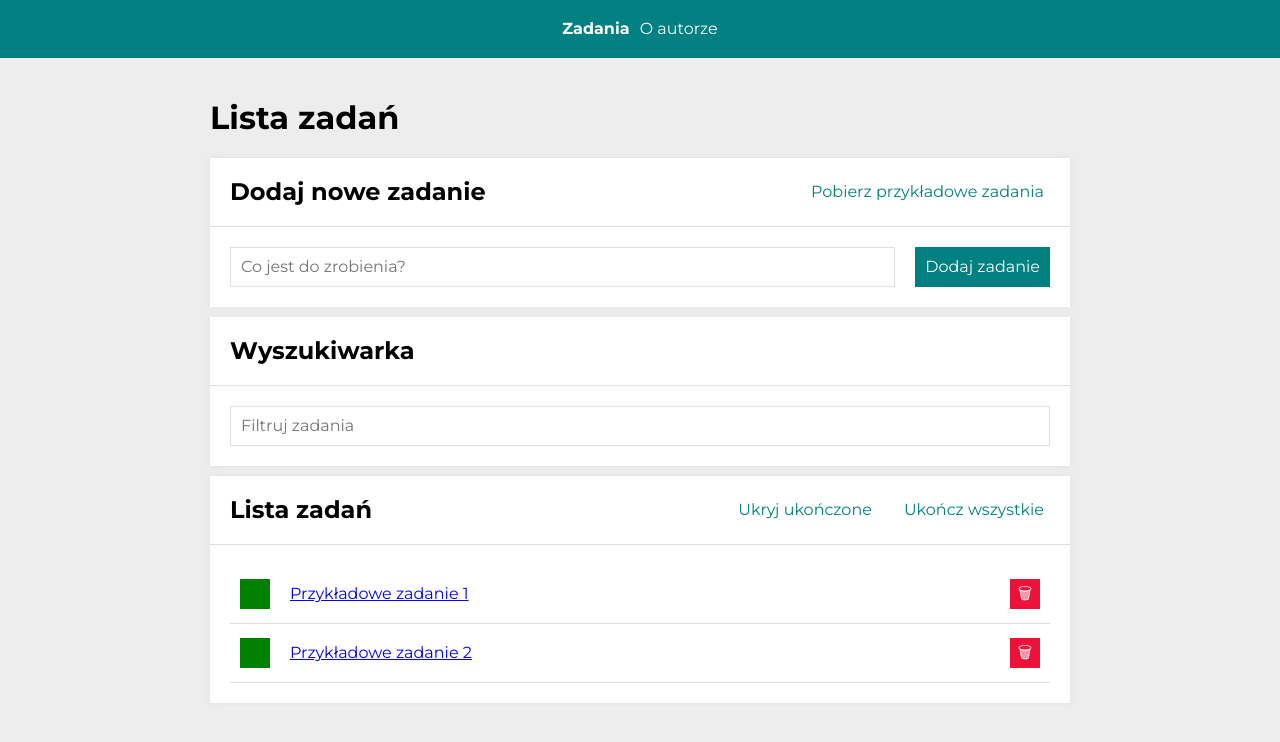
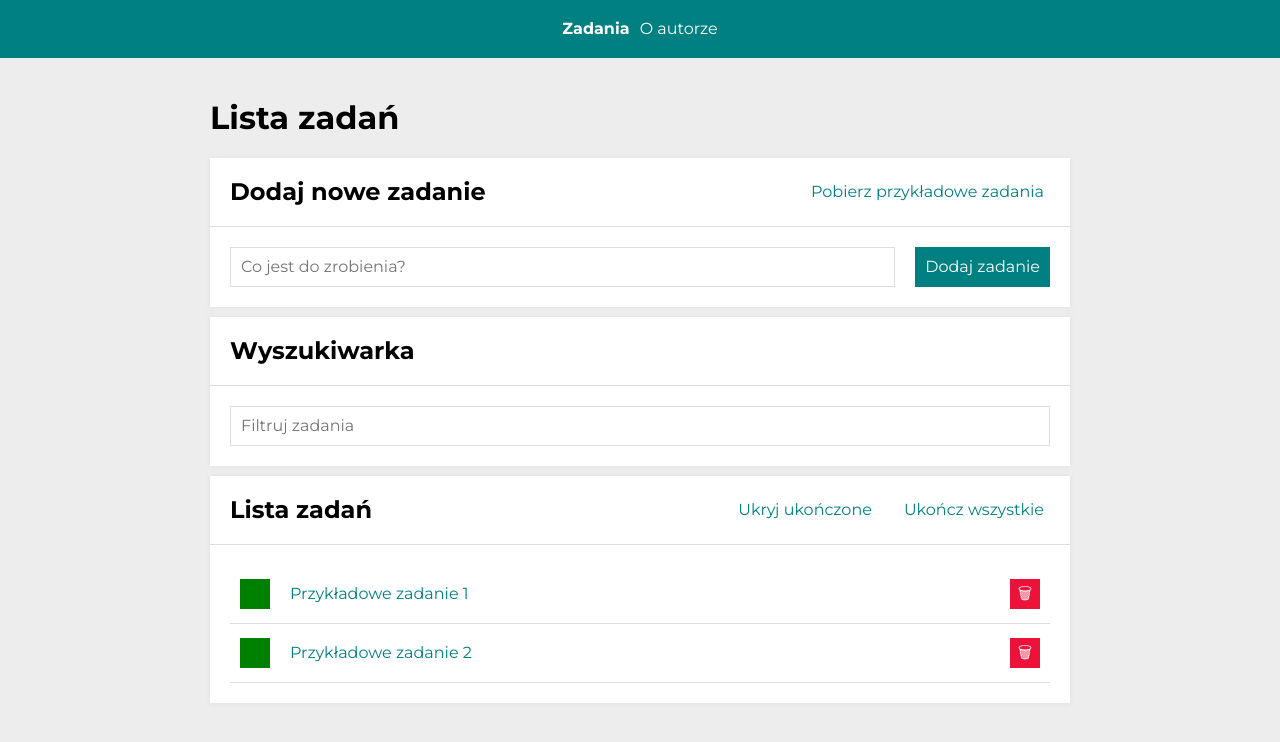
Before and after one commit to krystian-kazmierczak/todo-list-react, a React (Create React App) app: page /#/zadania in a window 1280 px wide. Both pictures are taken after a click on the button "Pobierz przykładowe zadania". Shown: the top 742 px of the page. Built offline with nearby package versions, Linux system fonts and the light colour scheme.

Commit message:
routes.js added

```diff
--- a/src/App.js
+++ b/src/App.js
@@ -3,22 +3,23 @@ import AuthorPage from "./features/author/AuthorPage";
 import TaskPage from "./features/tasks/TaskPage";
 import TasksPage from "./features/tasks/TasksPage";
 import Navigation from "./Navigation";
+import { toAuthor, toTask, toTasks } from "./routes";
 
 const App = () => (
   <HashRouter>
     <Navigation />
     <Switch>
-      <Route path="/zadania/:id">
+      <Route path={toTask()}>
         <TaskPage />
       </Route>
-      <Route path="/zadania">
+      <Route path={toTasks()}>
         <TasksPage />
       </Route>
-      <Route path="/autor">
+      <Route path={toAuthor()}>
         <AuthorPage />
       </Route>
       <Route path="/">
-        <Redirect to="/zadania" />
+        <Redirect to={toTasks()} />
       </Route>
     </Switch>
   </HashRouter>
--- a/src/Navigation/index.js
+++ b/src/Navigation/index.js
@@ -1,13 +1,14 @@
+import { toAuthor, toTasks } from "../routes";
 import { Item, List, StyledNav, StyledNavLink } from "./styled";
 
 const Navigation = () => (
     <StyledNav>
         <List>
             <Item>
-                <StyledNavLink to="/zadania">Zadania</StyledNavLink>
+                <StyledNavLink to={toTasks()}>Zadania</StyledNavLink>
             </Item>
             <Item>
-                <StyledNavLink to="/autor">O autorze</StyledNavLink>
+                <StyledNavLink to={toAuthor()}>O autorze</StyledNavLink>
             </Item>
         </List>
     </StyledNav>
--- a/src/features/tasks/TasksPage/TasksList/index.js
+++ b/src/features/tasks/TasksPage/TasksList/index.js
@@ -1,5 +1,6 @@
 import { useSelector, useDispatch } from "react-redux";
-import { Link, useLocation } from "react-router-dom";
+import { useLocation } from "react-router-dom";
+import { toTask } from "../../../../routes";
 import {
   selectTasksByQuery,
   toggleTaskDone,
@@ -7,7 +8,7 @@ import {
   selectHideDoneTasks,
 } from "../../tasksSlice";
 import searchQueryParamName from "../searchQueryParamName";
-import { Item, List, Content, Button } from "./styled";
+import { Item, List, Content, Button, StyledLink } from "./styled";
 
 const TasksList = () => {
   const location = useLocation();
@@ -24,7 +25,7 @@ const TasksList = () => {
             {task.done ? "✓" : ""}
           </Button>
           <Content done={task.done}>
-            <Link to={`/zadania/${task.id}`}>{task.content}</Link>
+            <StyledLink to={toTask({ id: task.id })}>{task.content}</StyledLink>
           </Content>
           <Button remove onClick={() => dispatch(removeTask(task.id))}>
             🗑
--- a/src/features/tasks/TasksPage/TasksList/styled.js
+++ b/src/features/tasks/TasksPage/TasksList/styled.js
@@ -1,3 +1,4 @@
+import { Link } from "react-router-dom";
 import styled, { css } from "styled-components";
 
 export const List = styled.ul`
@@ -39,7 +40,9 @@ export const Button = styled.button`
   padding: 0;
   cursor: pointer;
   transition: background 0.5s;
-    ${({ done }) => done && css`
+  ${({ done }) =>
+    done &&
+    css`
       background: ${({ theme }) => theme.colors.green};
       &:hover {
         filter: brightness(110%);
@@ -48,7 +51,9 @@ export const Button = styled.button`
         filter: brightness(120%);
       }
     `}
-    ${({ remove }) => remove && css`
+  ${({ remove }) =>
+    remove &&
+    css`
       background: ${({ theme }) => theme.colors.red};
       &:hover {
         filter: brightness(110%);
@@ -58,3 +63,16 @@ export const Button = styled.button`
       }
     `}
 `;
+
+export const StyledLink = styled(Link)`
+  text-decoration: none;
+  color: ${({ theme }) => theme.colors.teal};
+  transition: color 0.3s;
+
+  &:hover {
+    filter: brightness(110%);
+  }
+  &:active {
+    filter: brightness(120%);
+  }
+`;
--- /dev/null
+++ b/src/routes.js
@@ -0,0 +1,4 @@
+export const toTasks = () => "/zadania";
+export const toAuthor = () => "/autor";
+
+export const toTask = ({ id } = { id: ":id" }) => `/zadania/${id}`;
```
Lines whose indentation alone changed are shown as unchanged.
